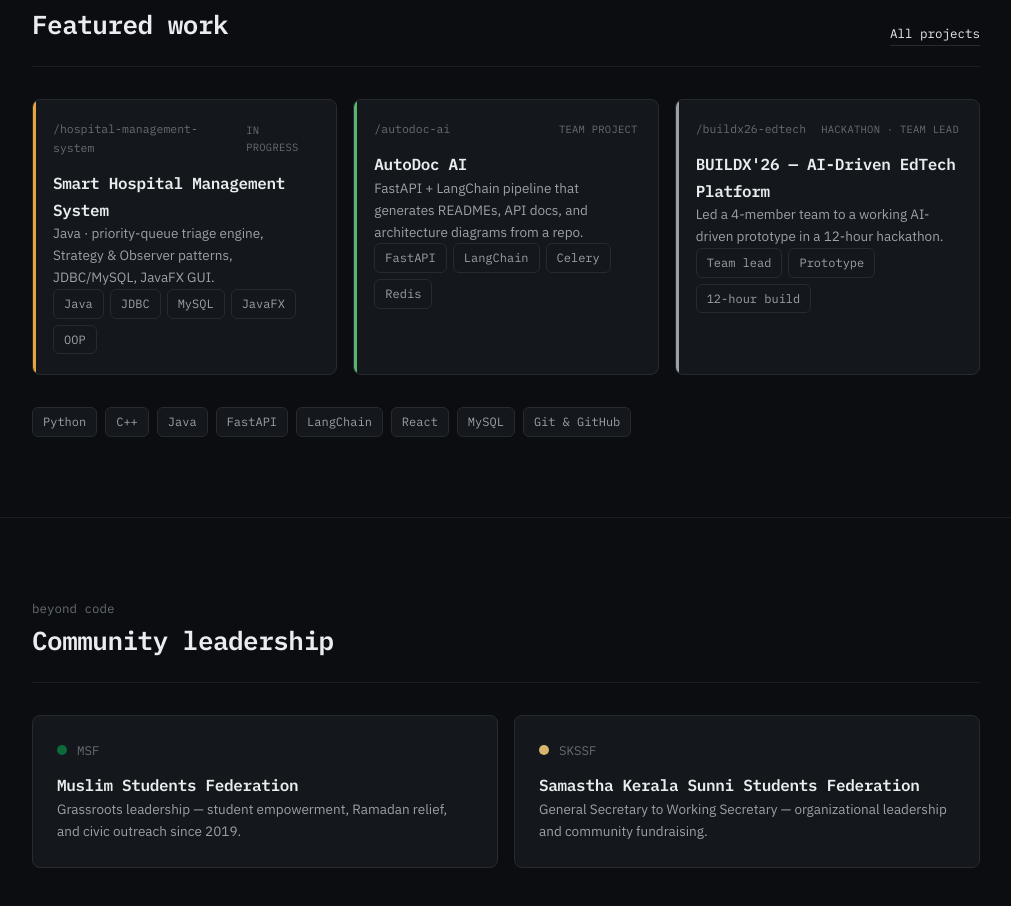
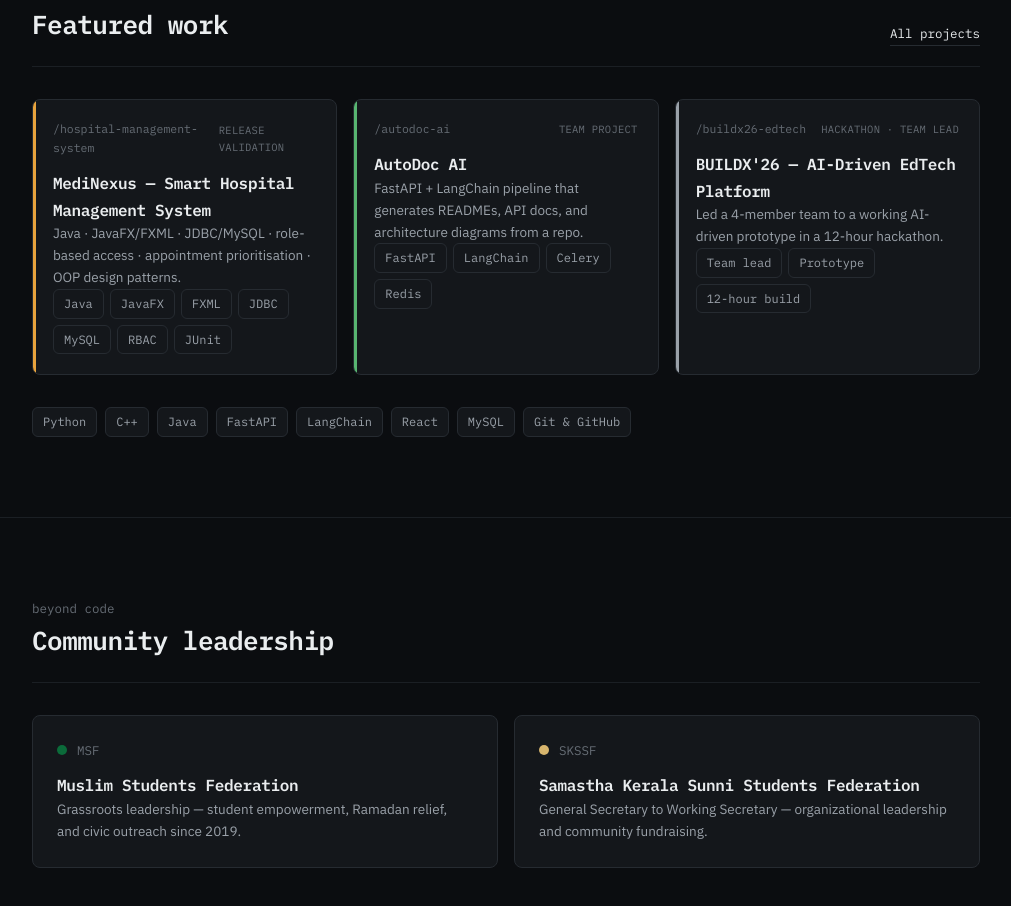
Before and after one commit to Muneeb-PT/Muneeb-PT.github.io, a React (Vite) app: page / in a window 1280 px wide. Shown: the part 1163-2069 px from the top of the page, without its empty margins (252-1263 px from the left). Built offline with nearby package versions, Linux system fonts and the light colour scheme.

Commit message:
Refresh MediNexus project details and technical stack

```diff
--- a/src/data/projects.ts
+++ b/src/data/projects.ts
@@ -14,14 +14,14 @@ export interface Project {
 export const projects: readonly Project[] = [
   {
     slug: "hospital-management-system",
-    name: "Smart Hospital Management System",
+    name: "MediNexus — Smart Hospital Management System",
     description:
-      "Java · priority-queue triage engine, Strategy & Observer patterns, JDBC/MySQL, JavaFX GUI.",
+      "Java · JavaFX/FXML · JDBC/MySQL · role-based access · appointment prioritisation · OOP design patterns.",
     longDescription:
-      "A Java mini-project for the OOPs course: a priority-queue triage engine deciding who gets seen next, built with Strategy and Observer patterns, JDBC/MySQL for persistence, and a JavaFX/Swing interface on top.",
-    tags: ["Java", "JDBC", "MySQL", "JavaFX", "OOP"],
+      "A desktop hospital-management application built as a Java OOP project. It includes role-based workflows for administrators, doctors, receptionists, and patients; appointment prioritisation; database-backed records using JDBC and MySQL; identity-verification workflows; and supporting modules for notifications, payments, and medicine inventory. The project has a packaged Windows installer and an automated test suite; clean-install and cross-machine validation remain important release checks.",
+    tags: ["Java", "JavaFX", "FXML", "JDBC", "MySQL", "RBAC", "JUnit"],
     status: "in-progress",
-    statusLabel: "in progress",
+    statusLabel: "release validation",
     featured: true,
   },
   {
```
